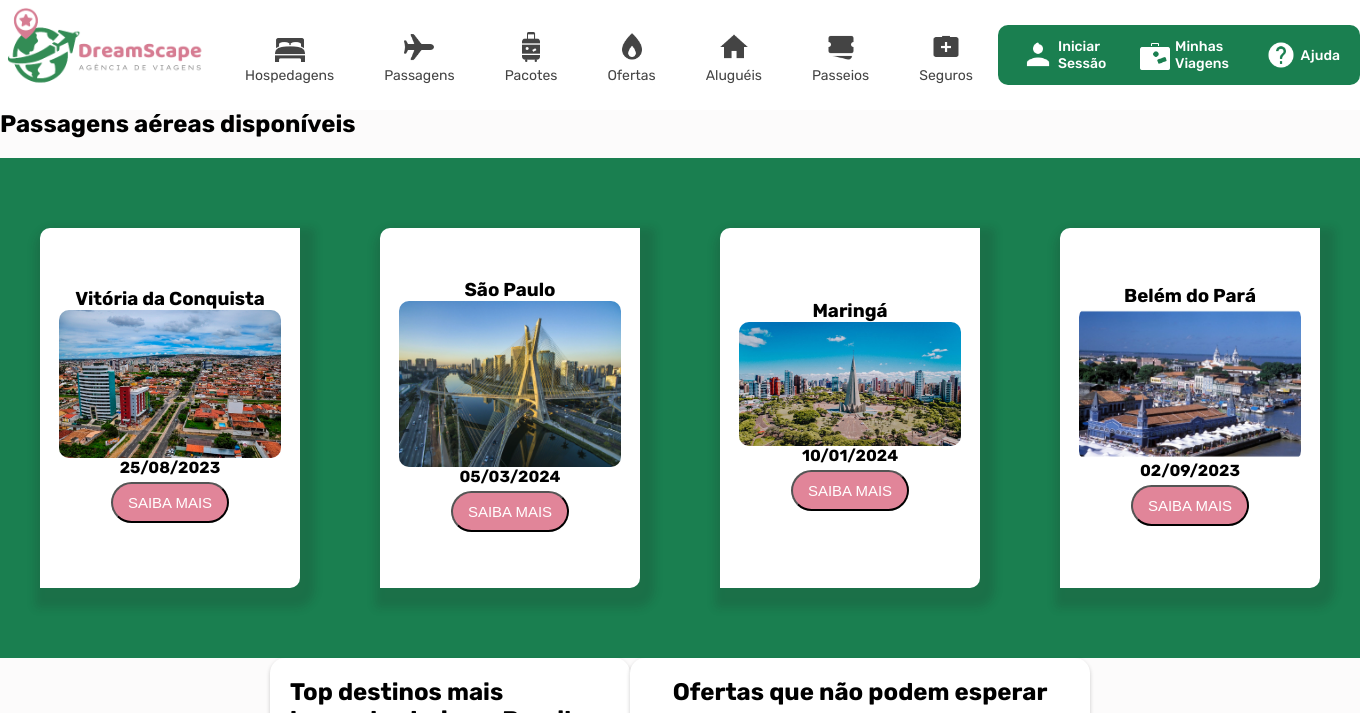
After one commit to k4yll4ne/DecolarProjetoWEB, a PHP site: page /index.php in a window 1360 px wide. The commit adds this page. Shown: the top 713 px of the page. Run offline with PHP 8.4, Linux system fonts and the light colour scheme.

Commit message:
Fátima VItória: PHP e algumas alterações no CSS

```diff
--- a/css/estilo.css
+++ b/css/estilo.css
@@ -102,21 +102,32 @@
 /*  section topicos */
 
 .conteudo{
-    display: flex; /* centraliza a div bloco */
-    justify-content: center;
+    display: flex;
+    flex-direction: row;
     align-items: center;
+    justify-content: space-;
     background-color: #1a7f50;
-    height: 25vh;
-    border-bottom: 2px solid #d0d0d0;
+    height: 500px;
+
 }
 
-.bloco {
-    background-color: #e18599; /* define o tamanho da div bloco */
+.card{
+    color: black;
+    position: relative;
+    display: flex;
+    flex-direction: column;
+    align-items: center;
+    justify-content: center;
+    background-color: white;
+    border-radius: 10px 0 10px 0;
+    box-shadow: 5px 10px 8px 10px #20202027;
+    width: 260px;
+    height: 360px;
+}
+.card > img{
+    width: 222px;
     border-radius: 10px;
-    width: 85%;
-    height: 90%;
 }
-
 .conteudo{
     color: white;
 }
--- a/dados.php
+++ b/dados.php
@@ -1,54 +1,40 @@
 <?php
 $viagens = [
     [
-    "Origem" => "Brumado",
-    "Destino" => "Vitória da Conquista",
-    "Data de ida" => "25/08/2023",
-    "Data de Volta" => "30/08/2023",
-    "Classe" => "Econômica"
+    "origem" => "Brumado",
+    "destino" => "Vitória da Conquista",
+    "foto" => "img/vitoriadaconquista.jpg",
+    "ida" => "25/08/2023",
+    "volta" => "30/08/2023",
+    "classe" => "Econômica",
+    "preco" => 1256
 ],
 [
-    "Origem" => "Salvador",
-    "Destino" => "São Paulo",
-    "Data de ida" => "05/03/2024",
-    "Data de Volta" => "12/06/2024",
-    "Classe" => "Executiva/Business"
+    "origem" => "Salvador",
+    "destino" => "São Paulo",
+    "foto" => "img/saopaulo.jpg",
+    "ida" => "05/03/2024",
+    "volta" => "12/06/2024",
+    "classe" => "Executiva/Business",
+    "preco" => 1280
 ],
 [
-    "Origem" => "São Paulo",
-    "Destino" => "Maringá",
-    "Data de ida" => "10/01/2024",
-    "Data de Volta" => "02/02/2024",
-    "Classe" => "Premium Econonomy"
+    "origem" => "São Paulo",
+    "destino" => "Maringá",
+    "foto" => "img/maringa.jpg",
+    "ida" => "10/01/2024",
+    "volta" => "02/02/2024",
+    "classe" => "Premium Econonomy",
+    "preco" => 1270
 ],
 [
-    "Origem" => "Brasília",
-    "Destino" => "Belém do Pará",
-    "Data de ida" => "02/09/2023",
-    "Data de Volta" => "06/10/2023",
-    "Classe" => "Primeira classe"
-],
-[
-    "Origem" => "Curitiba",
-    "Destino" => "João Pessoa",
-    "Data de ida" => "30/11/2023",
-    "Data de Volta" => "01/12/2023",
-    "Classe" => "Econômica"
-],
-[
-    "Origem" => "Goiânia",
-    "Destino" => "Valença",
-    "Data de ida" => "04/12/2024",
-    "Data de Volta" => "12/01/2025",
-    "Classe" => "Primeira classe"
-
-],
-[
-    "Origem" => "Fortaleza",
-    "Destino" => "Aracaju",
-    "Data de ida" => "22/06/2023",
-    "Data de Volta" => "30/06/2023",
-    "Classe" => "Executiva/Business"
+    "origem" => "Brasília",
+    "destino" => "Belém do Pará",
+    "foto" => "img/belemdopara.jpg",
+    "ida" => "02/09/2023",
+    "volta" => "06/10/2023",
+    "classe" => "Primeira classe",
+    "preco" => 1240
 ]
 ]
     ?>
--- /dev/null
+++ b/index.php
@@ -0,0 +1,126 @@
+<?php
+
+    require "dados.php";
+
+?>
+
+<!DOCTYPE html>
+<html lang="pt-br">
+<head>
+    <meta charset="UTF-8">
+    <meta http-equiv="X-UA-Compatible" content="IE=edge">
+    <meta name="viewport" content="width=device-width, initial-scale=1.0">
+    <link rel="preconnect" href="https://fonts.googleapis.com">
+    <link rel="preconnect" href="https://fonts.gstatic.com" crossorigin>
+    <link href="https://fonts.googleapis.com/css2?family=Rubik:ital,wght@0,300;0,400;0,500;0,600;0,700;0,800;0,900;1,300;1,400;1,500;1,600;1,700;1,800;1,900&display=swap" rel="stylesheet">
+    <link rel="stylesheet" href="css/estilo.css">
+    <title>DreamScape</title>
+</head>
+<body>
+
+    <header>
+        <div class=container>
+            <div class="menu-logo">
+                <h1 class="logo"> <a href="index.html" title="DreamScape"> <img class="logo" src="img/logo.dreamScape.png" alt="Logo Decolar"> </a> </h1>
+
+                <nav class="menu-principal">
+                    <ul>
+                        <li> <a href="#"> <img src="img/icon-cama.png" alt="icon-cama"> <h3>Hospedagens</h3> </a> </li>
+                        <li> <a href="passagens.html"> <img src="img/icon-aviao.png" alt="icon-aviao"> <h3>Passagens</h3> </a> </li>
+                        <li> <a href="#"> <img src="img/icon-mala2.png" alt="icon-pacotes"> <h3>Pacotes</h3> </a> </li>
+                        <li> <a href="#"> <img src="img/icon-oferta.png" alt="icon-oferta"> <h3>Ofertas</h3> </a> </li>
+                        <li> <a href="#"> <img src="img/icon-casa.png" alt="icon-casa"> <h3>Aluguéis</h3> </a> </li>
+                        <li> <a href="#"> <img src="img/icon-bilhetes.png" alt="icon-passeios"> <h3>Passeios</h3> </a> </li>
+                        <li> <a href="#"> <img src="img/icon-seguros.png" alt="icon-seguros"> <h3>Seguros</h3> </a> </li>
+                    </ul>
+                </nav>
+
+                <nav class="menu2">
+                    <ul>
+                        <li> <a href="cadastrar.html"> <img src="/img/icon-perfil.png" alt="icon-perfil"> <h3>Iniciar Sessão</h3> </a> </li>
+                        <li> <a href="#"> <img src="img/icon-mala.png" alt="icon-mala"> <h3>Minhas Viagens</h3> </a> </li>
+                        <li> <a href="#"> <img src="img/icon-ajuda.png" alt="icon-ajuda"> <h3>Ajuda</h3> </a> </li>
+                    </ul>
+                </nav>
+            </div>
+        </div>
+    </header>
+
+    <main>
+        <section>
+          <h2 id="psgs-aereas">Passagens aéreas disponíveis</h2>
+            <div class="conteudo">
+                        <?php foreach($viagens as $i => $viagem){ ?>
+                <div class="card">
+                    <h3 class="titulo-viagem"><?=$viagem["destino"]?></h3>
+                    <img src=<?=$viagem["foto"]?> alt="Imagem - <?=$viagem["destino"]?>" class="img-destino">
+                    <h4><?=$viagem["ida"]?></h4>
+                    <a href="viagem.php?i=<?=$i?>"><button class="botao-roxo">Saiba mais</button></a>
+                </div>
+                <?php } ?>
+            </div>
+        </section>
+
+        <section id="topicos">
+
+            <div class="topic-itens">
+                <h2>Top destinos mais buscados hoje no Brasil</h2>
+                <img src="img/fortaleza.webp" alt="Fortaleza" class="menor">
+                <p>Garanta a melhor viagem da sua vida!</p>
+                <a href="#" class="botao-roxo">Ver mais</a>
+            </div>
+
+            <div class="topic-itens">
+                <h2>Ofertas que não podem esperar</h2>
+                <img src="img/mulhernotebook.jpg" alt="Mulher no Notebook" width="400px">
+                <p>Se você ainda não definiu o seu destino, talvez te <br>  interesse ver a nossa seção de ofertas.</p>
+                <a href="#" class="botao-roxo">Ver Ofertas</a>
+            </div>
+        </section>
+
+        <section class="informacoes">
+            <h2>Compre tudo para a sua viagem na DreamScape</h2>
+                <div id="coluna">
+                    <article class="item">
+                        <h3>Como comprar na DreamScape?</h3>
+                        <p>Na DreamScape você pode comprar tudo o que precisa para as suas férias. Primeiro, insira a informação da sua viagem no buscador. Compare entre centenas de opções e escolha a que melhor se adapta aos seus planos, clicando em Comprar. Cadastre os dados dos passageiros, selecione o meio de pagamento e insira demais informações necessárias. Aproveite as ofertas e promoções da DreamScape!</p>
+                    </article>
+                    <article class="item">
+                        <h3>Documentação necesssária para comprar e viajar</h3>
+                        <p>Para comprar sua viagem na DreamScape, tenha em mãos os números dos documentos de identidade, nomes, sobrenomes e datas de nascimento dos passageiros. Antes de viajar, revise sua reserva em Minha Conta e verifique os vistos e vacinas necessários no país de destino, incluindo escalas e passeios.</p>
+                    </article>
+                    <article class="item">
+                        <h3>É possível alterar ou cancelar uma compra?</h3>
+                        <p>Na DreamScape você pode fazer a alteração ou o cancelamento de uma reserva, mas leve em consideração que alguns provedores ou tarifas não permitem ou cobram um custo adicional para isso. Em voos, hotéis e carros, você só pode fazer alterações no mesmo provedor. Você também pode cancelar uma reserva para todos ou para alguns dos passageiros. O que você não pode fazer é alterar o titular da reserva. </p>
+                    </article>
+                    <article class="item">
+                        <h3>Por que devo escolher a DreamScape para a minha viagem?</h3>
+                        <p>A DreamScape é uma das agências de viagens online com maior trajetória na América Latina e recomendada por milhares de viajantes. Aproveite as ofertas e promoções no nosso site e conheça o mundo todo. Compre sua viagem na DreamScape através da web ou da app. Viaje com a confiança de que você pode contar conosco para o que precisar.</p>
+                    </article>
+                </div>
+
+            <div id="atencaoperso">
+                <img src="img/icon-atendente.png" alt="icone-atendente" class="icon">
+                <h3>Meu Agente DreamScape, compre com atenção personalizada!</h3>
+                <p>Temos vários canais de atendimento para você planejar a sua viagem com a ajuda dos nossos agentes.</p>
+                <a href="#" class="botao-roxo">Conhecer</a>
+            </div>
+        </section>
+
+    </main>
+
+    <footer id="rodape">
+        <h1 class="logo"> <a href="index.html" title="DreamScape"> <img class="logo" src="img/logo.dreamScape.png" alt="Logo Ds"> </a> </h1>
+
+        <p>Todos Direitos Reservados. &copy DreamScape 2023.</p>
+
+        <div class="redes-sociais">
+            <a href="" title="Instagram"><img src="img/icon-instagram.png" class="icon"></a>
+            <a href="" title="Facebook"><img src="img/icon-facebook.png" class="icon"></a>
+            <a href="" title="Whatsapp"><img src="img/icon-whatsapp.png" class="icon"></a>
+        </div>
+
+    </footer>
+
+</body>
+</html>
```
Also changed, not shown: viagem.css (added, +102 -0 lines), viagem.php (added, +72 -0 lines), README.md, img/belemdopara.jpg (added), img/maringa.jpg (added), img/saopaulo.jpg (added), img/vitoriadaconquista.jpg (added).
